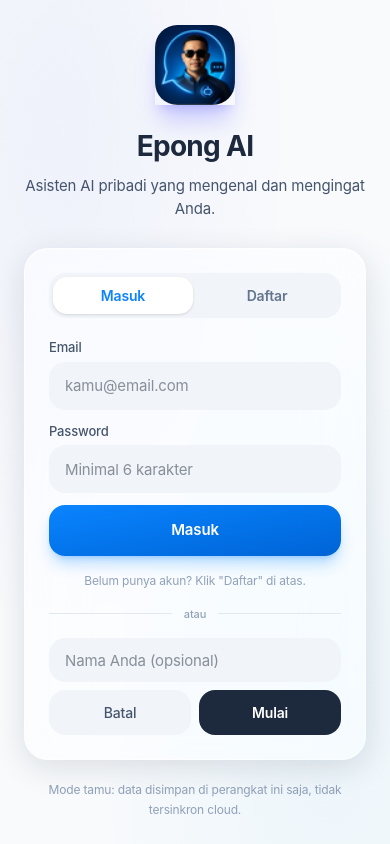
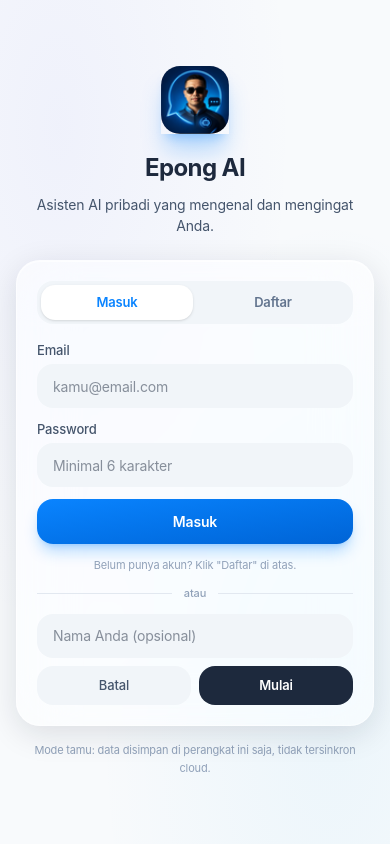
Before and after one commit to microsoftweanczy/epong-ai, a Next.js app: page / in a window 390 px wide. Both pictures are taken after a click on the button "Masuk sebagai Tamu". Built offline with nearby package versions, Linux system fonts and the light colour scheme; no server answers.

Commit message:
94cc514a-91ca-47dd-8041-62e56558299f

```diff
--- a/src/app/layout.tsx
+++ b/src/app/layout.tsx
@@ -34,7 +34,7 @@ export const viewport: Viewport = {
   maximumScale: 1,
   userScalable: false,
   viewportFit: "cover",
-  themeColor: "#6366F1",
+  themeColor: "#0A84FF",
   mobileVariant: {
     interactiveWidget: true,
   },
--- a/src/components/chatbot/login-screen.tsx
+++ b/src/components/chatbot/login-screen.tsx
@@ -89,32 +89,33 @@ export function LoginScreen({ onSignIn, onSignUp, onGuest }: Props) {
 
   return (
     <div
-      className={`mesh-bg safe-top safe-bottom flex min-h-[100dvh] flex-col items-center justify-center px-6 py-10 transition-opacity duration-300 ${
+      className={`mesh-bg safe-top safe-bottom flex min-h-[100dvh] flex-col items-center justify-center px-4 py-8 transition-opacity duration-300 sm:px-6 sm:py-10 ${
         fadingOut ? 'opacity-0' : 'opacity-100'
-      }`}
+      }`
+    }
     >
-      <div className="w-full max-w-sm">
+      <div className="w-full max-w-sm sm:max-w-md">
         {/* Logo + greeting */}
-        <div className="mb-7 flex flex-col items-center text-center">
-          <div className="mb-5 shadow-xl shadow-indigo-500/30">
-            <Logo size={80} />
+        <div className="mb-6 flex flex-col items-center text-center sm:mb-7">
+          <div className="mb-4 shadow-xl shadow-[#0A84FF]/30 sm:mb-5">
+            <Logo size={68} />
           </div>
-          <h1 className="text-[28px] font-bold tracking-tight text-slate-800 dark:text-slate-100">
+          <h1 className="text-[24px] font-bold tracking-tight text-slate-800 sm:text-[28px] dark:text-slate-100">
             Epong AI
           </h1>
-          <p className="mt-2 text-[15px] text-slate-600 dark:text-slate-300">
+          <p className="mt-2 px-2 text-center text-[14px] text-slate-600 sm:text-[15px] dark:text-slate-300">
             Asisten AI pribadi yang mengenal dan mengingat Anda.
           </p>
         </div>
 
         {/* Glass login card */}
-        <div className="glass rounded-3xl p-6 shadow-xl">
+        <div className="glass rounded-3xl p-5 shadow-xl sm:p-6">
           {/* Mode toggle */}
-          <div className="mb-5 flex gap-1 rounded-2xl bg-slate-100 p-1 dark:bg-slate-800/60">
+          <div className="mb-4 flex gap-1 rounded-2xl bg-slate-100 p-1 dark:bg-slate-800/60 sm:mb-5">
             <button
               type="button"
               onClick={() => setMode('login')}
-              className={`flex-1 rounded-xl px-3 py-2 text-[14px] font-semibold transition ${
+              className={`flex-1 rounded-xl px-3 py-2 text-[13px] font-semibold transition sm:text-[14px] ${
                 mode === 'login'
                   ? 'bg-white text-[#0A84FF] shadow-sm dark:bg-slate-700 dark:text-indigo-300'
                   : 'text-slate-500 dark:text-slate-400'
@@ -125,7 +126,7 @@ export function LoginScreen({ onSignIn, onSignUp, onGuest }: Props) {
             <button
               type="button"
               onClick={() => setMode('signup')}
-              className={`flex-1 rounded-xl px-3 py-2 text-[14px] font-semibold transition ${
+              className={`flex-1 rounded-xl px-3 py-2 text-[13px] font-semibold transition sm:text-[14px] ${
                 mode === 'signup'
                   ? 'bg-white text-[#0A84FF] shadow-sm dark:bg-slate-700 dark:text-indigo-300'
                   : 'text-slate-500 dark:text-slate-400'
@@ -171,7 +172,7 @@ export function LoginScreen({ onSignIn, onSignUp, onGuest }: Props) {
             <button
               type="submit"
               disabled={busy}
-              className="tap-feedback flex w-full items-center justify-center gap-2 rounded-2xl bg-gradient-to-br from-[#0A84FF] to-[#0064D6] px-4 py-3.5 text-[15px] font-semibold text-white shadow-lg shadow-[#0A84FF]/30 transition hover:brightness-110 active:scale-[0.98] disabled:opacity-50"
+              className="tap-feedback flex w-full items-center justify-center gap-2 rounded-2xl bg-gradient-to-br from-[#0A84FF] to-[#0064D6] px-4 py-3 text-[14px] font-semibold text-white shadow-lg shadow-[#0A84FF]/30 transition hover:brightness-110 active:scale-[0.98] disabled:opacity-50 sm:py-3.5 sm:text-[15px]"
             >
               {busy ? (
                 <>
@@ -186,14 +187,14 @@ export function LoginScreen({ onSignIn, onSignUp, onGuest }: Props) {
             </button>
           </form>
 
-          <p className="mt-4 text-center text-[12px] text-slate-400">
+          <p className="mt-3 text-center text-[11px] text-slate-400 sm:mt-4 sm:text-[12px]">
             {mode === 'login'
               ? 'Belum punya akun? Klik "Daftar" di atas.'
               : 'Sudah punya akun? Klik "Masuk" di atas.'}
           </p>
 
           {/* Divider */}
-          <div className="my-4 flex items-center gap-3">
+          <div className="my-3 flex items-center gap-3 sm:my-4">
             <div className="h-px flex-1 bg-slate-200 dark:bg-slate-700" />
             <span className="text-[11px] font-medium text-slate-400">atau</span>
             <div className="h-px flex-1 bg-slate-200 dark:bg-slate-700" />
@@ -213,13 +214,13 @@ export function LoginScreen({ onSignIn, onSignUp, onGuest }: Props) {
                   }
                 }}
                 placeholder="Nama Anda (opsional)"
-                className="h-11 w-full rounded-2xl bg-slate-100 px-4 text-[15px] text-slate-800 outline-none dark:bg-slate-800/60 dark:text-slate-100"
+                className="h-11 w-full rounded-2xl bg-slate-100 px-4 text-[14px] text-slate-800 outline-none sm:text-[15px] dark:bg-slate-800/60 dark:text-slate-100"
               />
               <div className="flex gap-2">
                 <button
                   type="button"
                   onClick={() => setShowGuestInput(false)}
-                  className="flex-1 rounded-2xl bg-slate-100 px-4 py-3 text-[14px] font-medium text-slate-600 dark:bg-slate-800/60 dark:text-slate-300"
+                  className="flex-1 rounded-2xl bg-slate-100 px-4 py-2.5 text-[13px] font-medium text-slate-600 sm:text-[14px] dark:bg-slate-800/60 dark:text-slate-300"
                 >
                   Batal
                 </button>
@@ -229,7 +230,7 @@ export function LoginScreen({ onSignIn, onSignUp, onGuest }: Props) {
                     setFadingOut(true)
                     setTimeout(() => onGuest(guestName), 300)
                   }}
-                  className="flex-1 rounded-2xl bg-slate-800 px-4 py-3 text-[14px] font-semibold text-white dark:bg-slate-700"
+                  className="flex-1 rounded-2xl bg-slate-800 px-4 py-2.5 text-[13px] font-semibold text-white sm:text-[14px] dark:bg-slate-700"
                 >
                   Mulai
                 </button>
@@ -239,7 +240,7 @@ export function LoginScreen({ onSignIn, onSignUp, onGuest }: Props) {
             <button
               type="button"
               onClick={() => setShowGuestInput(true)}
-              className="tap-feedback flex w-full items-center justify-center gap-2 rounded-2xl border border-slate-200 bg-white/50 px-4 py-3 text-[14px] font-medium text-slate-600 transition hover:bg-white dark:border-slate-700 dark:bg-slate-800/30 dark:text-slate-300"
+              className="tap-feedback flex w-full items-center justify-center gap-2 rounded-2xl border border-slate-200 bg-white/50 px-4 py-2.5 text-[13px] font-medium text-slate-600 transition hover:bg-white sm:py-3 sm:text-[14px] dark:border-slate-700 dark:bg-slate-800/30 dark:text-slate-300"
             >
               <UserIcon />
               Masuk sebagai Tamu
@@ -247,7 +248,7 @@ export function LoginScreen({ onSignIn, onSignUp, onGuest }: Props) {
           )}
         </div>
 
-        <p className="mt-5 text-center text-[12px] leading-relaxed text-slate-400">
+        <p className="mt-4 px-2 text-center text-[11px] leading-relaxed text-slate-400 sm:mt-5 sm:text-[12px]">
           {showGuestInput
             ? 'Mode tamu: data disimpan di perangkat ini saja, tidak tersinkron cloud.'
             : 'Login email untuk sinkron cloud. Atau masuk sebagai tamu tanpa email.'}
@@ -294,7 +295,7 @@ function Field({
         placeholder={placeholder}
         autoComplete={autoComplete}
         disabled={disabled}
-        className="h-12 w-full rounded-2xl bg-slate-100 px-4 text-[15px] text-slate-800 outline-none transition focus:bg-white focus:ring-2 focus:ring-[#0A84FF]/40 dark:bg-slate-800/60 dark:text-slate-100 dark:focus:bg-slate-800"
+        className="h-11 w-full rounded-2xl bg-slate-100 px-4 text-[14px] text-slate-800 outline-none transition focus:bg-white focus:ring-2 focus:ring-[#0A84FF]/40 sm:h-12 sm:text-[15px] dark:bg-slate-800/60 dark:text-slate-100 dark:focus:bg-slate-800"
       />
     </div>
   )
--- a/src/components/chatbot/message-bubble.tsx
+++ b/src/components/chatbot/message-bubble.tsx
@@ -17,8 +17,8 @@ function MessageBubbleBase({ message, streaming }: Props) {
     // User message: right-aligned, subtle professional bubble
     return (
       <div className="flex justify-end">
-        <div className="flex max-w-[85%] flex-col items-end">
-          <div className="rounded-2xl rounded-br-sm bg-slate-100 px-4 py-2.5 text-[15px] leading-relaxed text-slate-900 dark:bg-slate-800 dark:text-slate-100">
+        <div className="flex max-w-[85%] flex-col items-end sm:max-w-[75%] lg:max-w-[70%]">
+          <div className="rounded-2xl rounded-br-sm bg-slate-100 px-3.5 py-2 text-[14px] leading-relaxed text-slate-900 sm:px-4 sm:py-2.5 sm:text-[15px] dark:bg-slate-800 dark:text-slate-100">
             <div className="whitespace-pre-wrap break-words">
               {message.content}
             </div>
@@ -35,7 +35,7 @@ function MessageBubbleBase({ message, streaming }: Props) {
   return (
     <div className="flex flex-col">
       {message.content ? (
-        <div className="md-body text-[15px] leading-relaxed text-slate-800 dark:text-slate-200">
+        <div className="md-body text-[14px] leading-relaxed text-slate-800 sm:text-[15px] dark:text-slate-200">
           <ReactMarkdown>{message.content}</ReactMarkdown>
           {streaming && (
             <span className="ml-0.5 inline-block h-4 w-[3px] translate-y-0.5 animate-pulse rounded-full bg-indigo-500/70" />
--- a/src/components/chatbot/message-list.tsx
+++ b/src/components/chatbot/message-list.tsx
@@ -24,9 +24,9 @@ export function MessageList({ messages, streamingId }: Props) {
   return (
     <div
       ref={containerRef}
-      className="thin-scrollbar flex-1 overflow-y-auto px-4 py-6 sm:px-6"
+      className="thin-scrollbar flex-1 overflow-y-auto px-3 py-4 sm:px-5 sm:py-5 lg:px-8 lg:py-6"
     >
-      <div className="mx-auto flex w-full max-w-3xl flex-col gap-5">
+      <div className="mx-auto flex w-full max-w-3xl flex-col gap-3 sm:gap-4 lg:max-w-4xl lg:gap-5">
         {messages.map((m) => (
           <MessageBubble
             key={m.id}
--- a/src/components/chatbot/settings-panel.tsx
+++ b/src/components/chatbot/settings-panel.tsx
@@ -125,11 +125,11 @@ export function SettingsPanel({ open, onClose }: Props) {
         >
           <ArrowLeft className="h-5 w-5" />
         </button>
-        <h2 className="text-[17px] font-semibold tracking-tight">Pengaturan</h2>
+        <h2 className="text-[16px] font-semibold tracking-tight sm:text-[17px]">Pengaturan</h2>
       </div>
 
       <div className="thin-scrollbar safe-bottom flex-1 overflow-y-auto">
-        <div className="mx-auto w-full max-w-2xl px-4 py-5 sm:px-6">
+        <div className="mx-auto w-full max-w-2xl px-4 py-4 sm:px-6 sm:py-5 lg:max-w-3xl">
           {/* ── Theme ── */}
           <Section icon={Sun} title="Tema" subtitle="Tampilan terang, gelap, atau ikut sistem">
             <div className="grid grid-cols-3 gap-2.5">
```
Also changed, not shown: src/app/globals.css (+19 -0 lines), src/components/chatbot/chat-app.tsx (+7 -5 lines), src/components/chatbot/composer.tsx (+6 -6 lines), src/components/chatbot/sidebar.tsx (+20 -19 lines), src/components/chatbot/welcome.tsx (+10 -10 lines), public/manifest.json, 2 other files (tests, documents, lock files or other folders).
